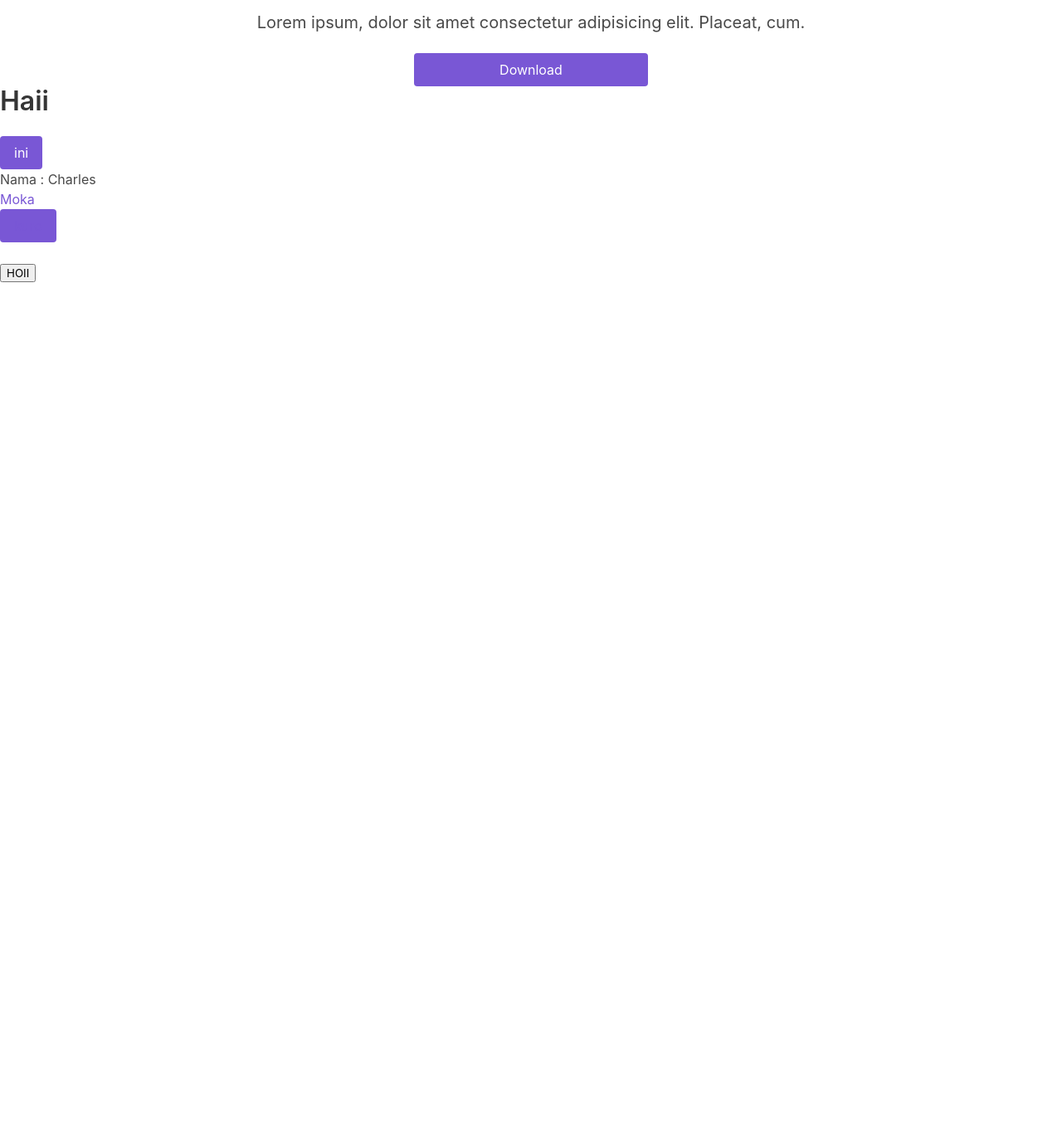
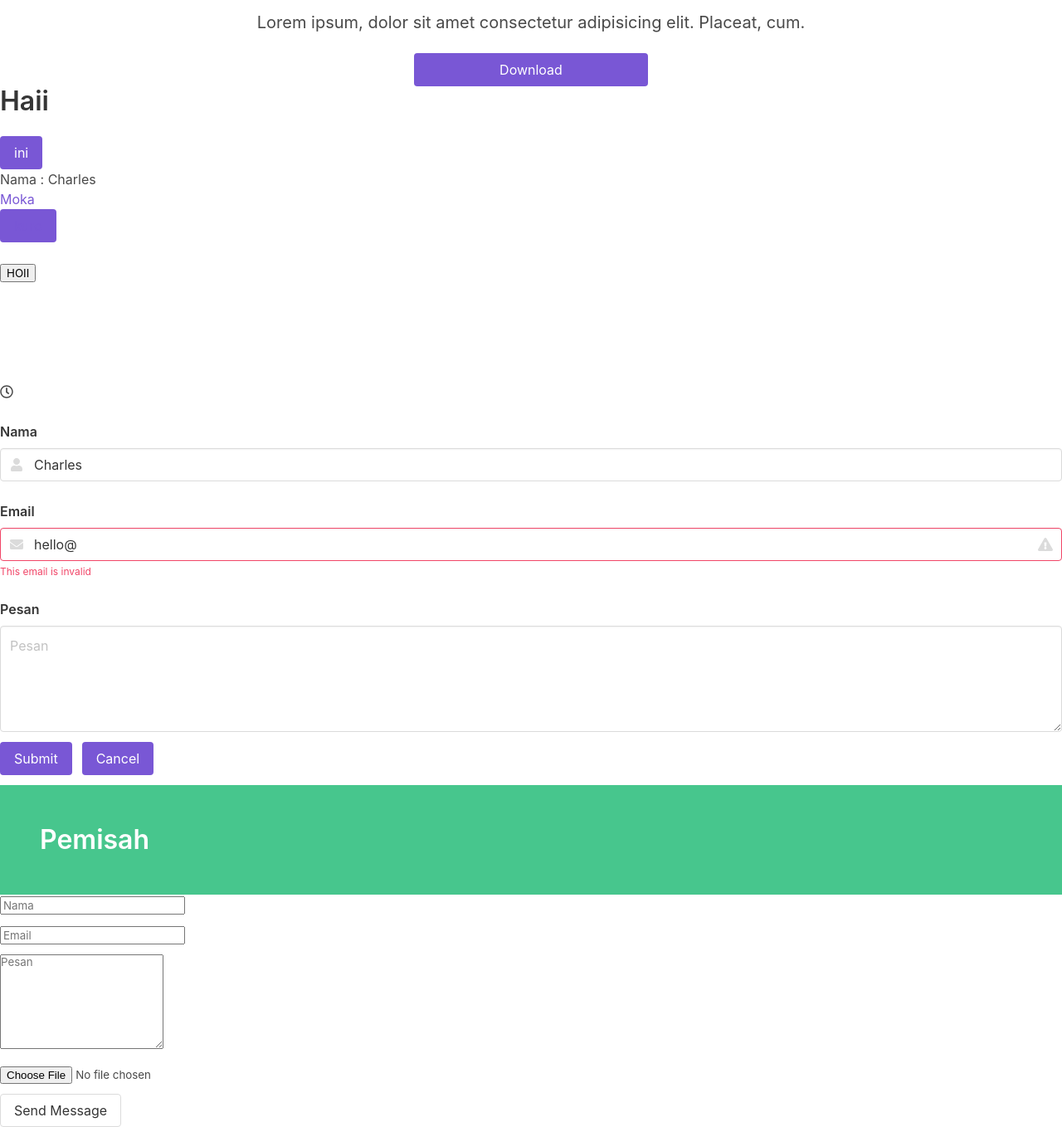
Before and after one commit to gitleschr/Website-Portofolio, a plain HTML site: page index.html in a window 1280 px wide. Shown: the part 1247-2605 px from the top of the page at 83% size. Before the commit the page ends 1587 px from the top, so only its background shows below. Drawn offline with nearby package versions, Linux system fonts and the light colour scheme.

Commit message:
Commit Pertama

```diff
--- a/index.html
+++ b/index.html
@@ -5,7 +5,7 @@
     <meta name="viewport" content="width=device-width, initial-scale=1">
     <link rel="stylesheet" href="https://unpkg.com/buefy/dist/buefy.min.css">
     <script src="https://cdn.jsdelivr.net/npm/vue/dist/vue.js"></script>
-
+    <script src="https://cdnjs.cloudflare.com/ajax/libs/font-awesome/5.13.0/js/all.min.js"></script>
 </head>
 
 <body>
@@ -104,7 +104,90 @@
         </div>
         <button >HOII</button>
 
+        <span>
+            <br><br>
+            <br><br>
+            <br><br>
+            <i class="far fa-clock"></i>
+            <br>
+            <br>
+        </span>
 
+        <!--Bulma form-->
+
+        <div class="field is-inline">
+            <label class="label">Nama</label>
+            <div class="control has-icons-left has-icons-right">
+                <input class="input" type="text" placeholder="Masukkan nama" value="Charles">
+                <span class="icon is-small is-left">
+                    <i class="fas fa-user"></i>
+                </span>
+            </div>
+        </div>
+
+        <br>
+
+        <div class="field is-inline">
+            <label class="label">Email</label>
+            <div class="control has-icons-left has-icons-right">
+                <input class="input is-danger" type="email" placeholder="Email input" value="hello@">
+                <span class="icon is-small is-left">
+                    <i class="fas fa-envelope" ></i>
+                </span>
+                <span class="icon is-small is-right">
+                    <i class="fas fa-exclamation-triangle"></i>
+                </span>
+                </div>
+                <p class="help is-danger">This email is invalid</p>
+            </div>
+        </div>
+
+        <br>
+
+        <div class="field">
+            <label class="label" >Pesan</label>
+            <div class="control">
+                <textarea class="textarea" placeholder="Pesan"></textarea>
+            </div>
+        </div>
+
+        <div class="field is-grouped">
+            <div class="control">
+                <button class="button is-link">Submit</button>
+            </div>
+            <div class="control">
+                <button class="button is-link is-dark">Cancel</button>
+            </div>
+        </div>
+
+        <section class="hero is-success">
+            <div class="hero-body">
+                <h1 class="title">Pemisah</h1>
+            </div>
+        </section>
+        <!--Traversy-->
+        <form action="POST" data-netlify="true">
+            <div class="fields">
+                <div class="field half">
+                    <input type="text" name="name" id="name" placeholder="Nama">
+                </div>
+                <div class="field half">
+                    <input type="email" name="email" id="email" placeholder="Email">
+                </div>
+                <div class="field">
+                    <textarea name="message" id="message" rows="7" placeholder="Pesan"></textarea>
+                </div>
+                <div class="field">
+                    <input type="file" name="myfile" id="myfile" Placeholder="Upload File"></textarea>
+                </div>
+                <div class="field">
+                    <div data-netlify-recaptcha="true" ></div>
+                </div>
+            </div>
+            <ul class="actions">
+                <li><input type="submit" value="Send Message" class="button primary"></li>
+            </ul>
+        </form>
     </div>
 
     <script src="app.js">
```
